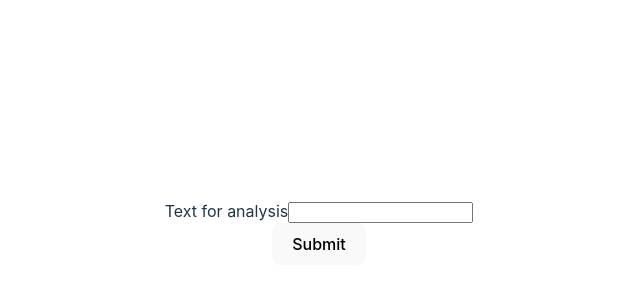
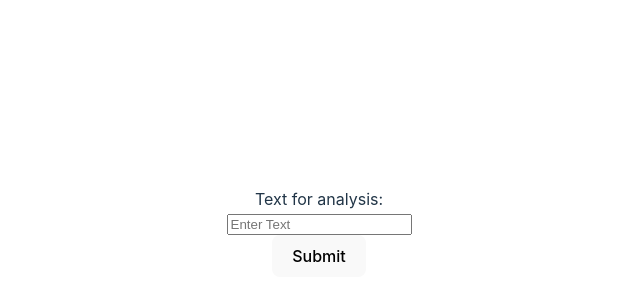
Before and after one commit to adamsprain/SentimentAnalysis, a React (Vite) app in the folder SentimentAnalysis/: page / in a window 1280 px wide. Shown: the part 168-468 px from the top of the page, without its empty margins (321-961 px from the left). Built offline with nearby package versions, Linux system fonts and the light colour scheme.

Commit message:
Updated visuals

```diff
--- a/SentimentAnalysis/src/components/SentimentApp.jsx
+++ b/SentimentAnalysis/src/components/SentimentApp.jsx
@@ -1,6 +1,7 @@
 import React, { useState } from 'react'
 import Form from 'react-bootstrap/Form'
 import Button from 'react-bootstrap/Button'
+import Row from 'react-bootstrap/Row'
 
 
 
@@ -21,11 +22,13 @@ function SentimentApp(props) {
 
     return (
     <>
-    <Form>
-        <Form.Label htmlFor='text'>Text for analysis</Form.Label>
-        <Form.Control id='text' value={text} onChange={e => setText(e.target.value)}/>
-    </Form>
-    <Button onClick={() => handleSubmit()}>Submit</Button>
+    <Row>
+        <Form.Label>Text for analysis:</Form.Label>
+    </Row>
+    <Row>
+        <Form.Control value={text} placeholder="Enter Text" onChange={e => setText(e.target.value)}/>
+    </Row>
+    <Button type="submit" onClick={() => handleSubmit()}>Submit</Button>
     </>
     )
 }
```
